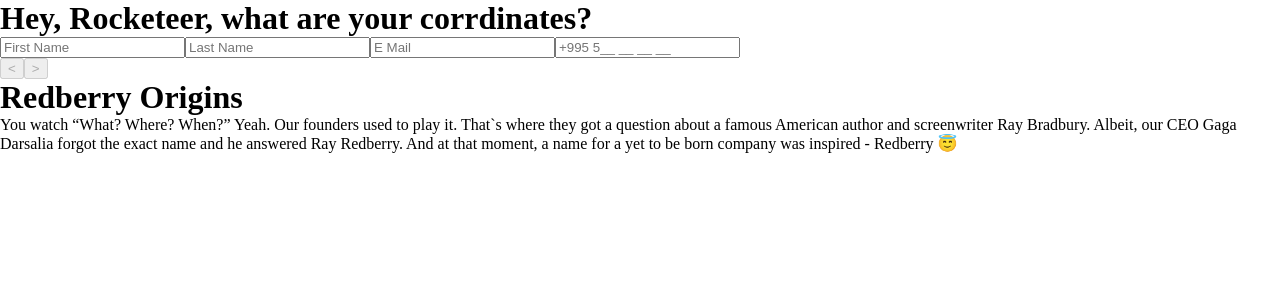
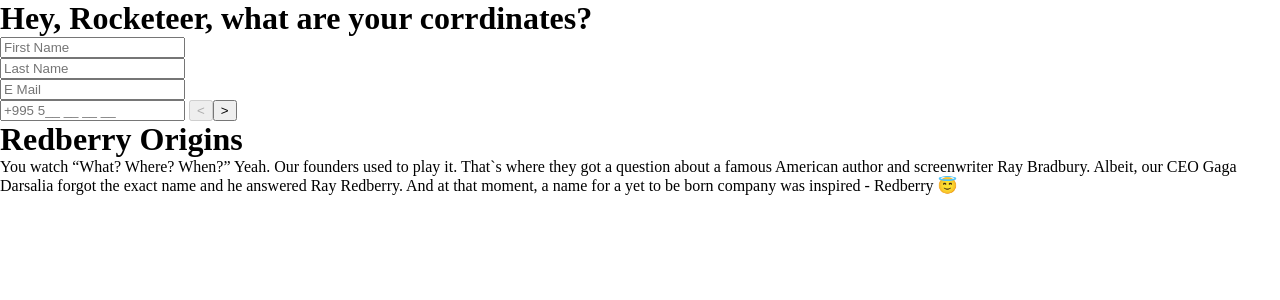
Before and after one commit to Chanksela/redberry-project, a React (Create React App) app: page /survey in a window 1280 px wide. Shown: the top 300 px of the page. Built offline with nearby package versions, Linux system fonts and the light colour scheme.

Commit message:
starting validation on pages

```diff
--- a/src/Components/Covid.js
+++ b/src/Components/Covid.js
@@ -1,5 +1,16 @@
 import React from "react";
-function Covid({ inputData, setInputData }) {
+function Covid({ page, setPage, inputData, setInputData }) {
+  const nextPage = (e) => {
+    setPage((current) => current + 1);
+
+    console.log(page);
+    console.log(inputData);
+  };
+  // prev page function
+  const prevPage = () => {
+    setPage((current) => current - 1);
+    console.log(page);
+  };
   return (
     <div>
       <p>how would you prefer to work</p>
@@ -39,7 +50,15 @@
       />
       <label htmlFor="hybrid">Hybrid</label>
       <br />
-      <button onClick={console.log(inputData.work_preference)}>Click</button>
+      <button onClick={console.log(inputData.work_preference)}>
+        Click
+      </button>{" "}
+      <>
+        <button disabled={page === 0} onClick={prevPage}>
+          {"<"}
+        </button>
+        <button onClick={nextPage}>{">"} </button>
+      </>
     </div>
   );
 }
--- a/src/Components/PersonalInfo.js
+++ b/src/Components/PersonalInfo.js
@@ -1,6 +1,48 @@
-import React from "react";
+import React, { useState } from "react";
 
-function PersonalInfo({ inputData, setInputData }) {
+function PersonalInfo({ page, setPage, inputData, setInputData }) {
+  const [nameError, setNameError] = useState("");
+  const [lastNameError, setLastNameError] = useState("");
+  const [emailError, setEmailError] = useState("");
+  const nextPage = (e) => {
+    if (
+      inputData.first_name.length < 3 ||
+      inputData.last_name.length < 4 ||
+      !inputData.email.includes("@")
+      //   ||
+      //   (!inputData.phone.startsWith("+995") &&
+      //     inputData.phone.startsWith("+995")) ||
+      //   inputData.phone.length < 13
+      // )
+    ) {
+      e.preventDefault();
+    } else {
+      setPage((current) => current + 1);
+    }
+
+    if (inputData.first_name.length < 3) {
+      setNameError("name error");
+    } else {
+      setNameError("");
+    }
+    if (inputData.last_name.length < 4) {
+      setLastNameError("surname error");
+    } else {
+      setLastNameError("");
+    }
+    if (!inputData.email.includes("@")) {
+      setEmailError("email error");
+    } else {
+      setEmailError("");
+    }
+    console.log(page);
+    console.log(inputData);
+  };
+  // prev page function
+  const prevPage = () => {
+    setPage((current) => current - 1);
+    console.log(page);
+  };
   return (
     <div>
       <input
@@ -11,6 +53,7 @@
         }}
         value={inputData.first_name}
       />
+      <p>{nameError}</p>
       <input
         type="text"
         placeholder="Last Name"
@@ -19,17 +62,25 @@
         }
         value={inputData.last_name}
       />
+      <p>{lastNameError}</p>
       <input
         type="email"
         placeholder="E Mail"
         onChange={(e) => setInputData({ ...inputData, email: e.target.value })}
       />
+      <p>{emailError}</p>
       <input
         type="tel"
         placeholder="+995 5__ __ __ __ "
         onChange={(e) => setInputData({ ...inputData, phone: e.target.value })}
         value={inputData.phone}
-      />
+      />{" "}
+      <>
+        <button disabled={page === 0} onClick={prevPage}>
+          {"<"}
+        </button>
+        <button onClick={nextPage}>{">"} </button>
+      </>
     </div>
   );
 }
--- a/src/Components/RedBerryInsight.js
+++ b/src/Components/RedBerryInsight.js
@@ -1,7 +1,27 @@
 import React from "react";
 
-function RedBerryInsight() {
-  return <div>RedBerryInsight</div>;
+function RedBerryInsight({ page, setPage, inputData, setInputData }) {
+  const nextPage = (e) => {
+    setPage((current) => current + 1);
+    console.log(page);
+    console.log(inputData);
+  };
+  // prev page function
+  const prevPage = () => {
+    setPage((current) => current - 1);
+    console.log(page);
+  };
+  return (
+    <div>
+      RedBerryInsight{" "}
+      <>
+        <button disabled={page === 0} onClick={prevPage}>
+          {"<"}
+        </button>
+        <button onClick={nextPage}>{">"} </button>
+      </>
+    </div>
+  );
 }
 
 export default RedBerryInsight;
--- a/src/Components/Submit.js
+++ b/src/Components/Submit.js
@@ -1,13 +1,6 @@
 import React from "react";
 function Submit({ page, prevPage, inputData }) {
-  return (
-    <div id={SubmitCSS.container}>
-      <button onClick={console.log(inputData)}>Submit</button>
-      <button disabled={page === 0} id={SubmitCSS.button} onClick={prevPage}>
-        {"<"}
-      </button>
-    </div>
-  );
+  return <div>Submit</div>;
 }
 
 export default Submit;
--- a/src/Components/TechSkills.js
+++ b/src/Components/TechSkills.js
@@ -1,6 +1,6 @@
 import React, { useEffect, useState } from "react";
 
-function TechSkills({ inputData, setInputData }) {
+function TechSkills({ page, setPage, inputData, setInputData }) {
   const baseURL = "https://bootcamp-2022.devtest.ge/api/skills";
   const [fetchedSkills, setFetchedSkills] = useState([]);
   const fetchedSkillsAPI = () => {
@@ -11,6 +11,17 @@
   useEffect(() => {
     fetchedSkillsAPI();
   }, []);
+  const nextPage = (e) => {
+    setPage((current) => current + 1);
+
+    console.log(page);
+    console.log(inputData);
+  };
+  // prev page function
+  const prevPage = () => {
+    setPage((current) => current - 1);
+    console.log(page);
+  };
   return (
     <div>
       <select
@@ -36,7 +47,13 @@
             </option>
           );
         })}
-      </select>
+      </select>{" "}
+      <>
+        <button disabled={page === 0} onClick={prevPage}>
+          {"<"}
+        </button>
+        <button onClick={nextPage}>{">"} </button>
+      </>
     </div>
   );
 }
--- a/src/Pages/Survey.js
+++ b/src/Pages/Survey.js
@@ -9,6 +9,7 @@
 import TechSkills from "../Components/TechSkills";
 import Covid from "../Components/Covid";
 import RedBerryInsight from "../Components/RedBerryInsight";
+import Submit from "../Components/Submit.js";
 
 function Survey() {
   // state for storing input data
@@ -31,15 +32,28 @@
   // setting page number to control back and forward buttons
   const [page, setPage] = useState(0);
   // next page function
-  const nextPage = () => {
-    setPage((current) => current + 1);
-    console.log(page);
-  };
-  // prev page function
-  const prevPage = () => {
-    setPage((current) => current - 1);
-    console.log(page);
-  };
+  // const nextPage = (e) => {
+  //   if (
+  //     inputData.first_name.length < 3 ||
+  //     inputData.last_name.length < 4 ||
+  //     !inputData.email.includes("@") ||
+  //     (!inputData.phone.startsWith("+995") &&
+  //       inputData.phone.startsWith("+995")) ||
+  //     inputData.phone.length < 13
+  //   ) {
+  //     e.preventDefault();
+  //     setNameError("name should be greater than 3");
+  //   } else {
+  //     setPage((current) => current + 1);
+  //   }
+  //   console.log(page);
+  //   console.log(inputData);
+  // };
+  // // prev page function
+  // const prevPage = () => {
+  //   setPage((current) => current - 1);
+  //   console.log(page);
+  // };
 
   // switch case for diffrent pages
   const inputSwitch = () => {
@@ -47,17 +61,42 @@
       case 0:
         return (
           <PersonalInfo
+            inputData={inputData}
+            setInputData={setInputData}
             page={page}
+            setPage={setPage}
+            // prevPage={prevPage}
+            // nextPage={nextPage}
+          />
+        );
+      case 1:
+        return (
+          <TechSkills
+            setPage={setPage}
             inputData={inputData}
             setInputData={setInputData}
           />
         );
-      case 1:
-        return <TechSkills inputData={inputData} setInputData={setInputData} />;
       case 2:
-        return <Covid inputData={inputData} setInputData={setInputData} />;
+        return (
+          <Covid
+            page={page}
+            setPage={setPage}
+            inputData={inputData}
+            setInputData={setInputData}
+          />
+        );
       case 3:
-        return <RedBerryInsight />;
+        return (
+          <RedBerryInsight
+            page={page}
+            setPage={setPage}
+            inputData={inputData}
+            setInputData={setInputData}
+          />
+        );
+      case 4:
+        return <Submit />;
       default:
         return null;
     }
@@ -68,17 +107,12 @@
       <div>
         <h1>{InputTitleArray[page]}</h1>
         <div>{inputSwitch()}</div>
-        {page < 4 ? (
+        {/* {page < 4 ? (
           <>
             <button disabled={page === 0} onClick={prevPage}>
               {"<"}
             </button>
-            <button
-              disabled={inputData.first_name.length < 3}
-              onClick={nextPage}
-            >
-              {">"}{" "}
-            </button>
+            <button onClick={nextPage}>{">"} </button>
           </>
         ) : (
           <Link
@@ -91,7 +125,7 @@
           >
             Submit
           </Link>
-        )}
+        )} */}
       </div>
       <div>
         <h1>{TextTitleArray[page]}</h1>
```
